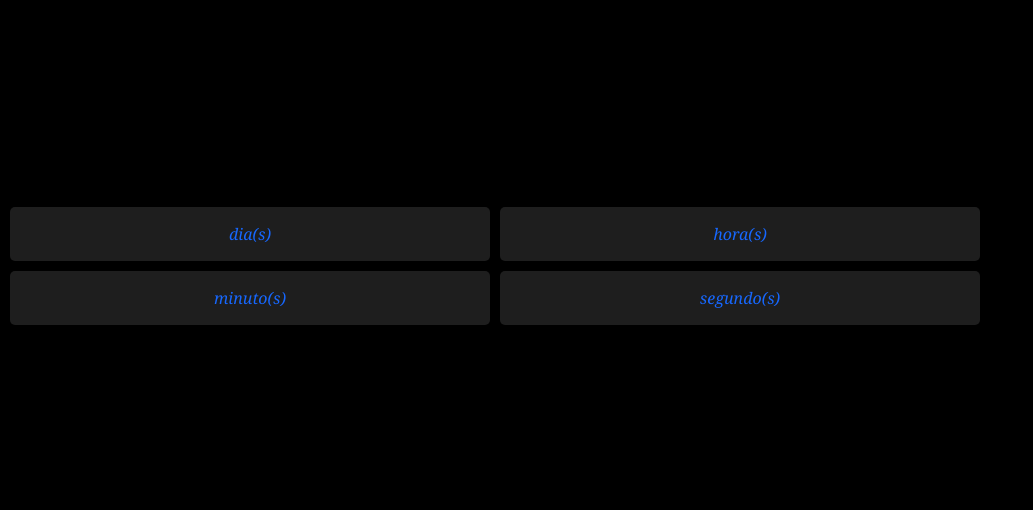
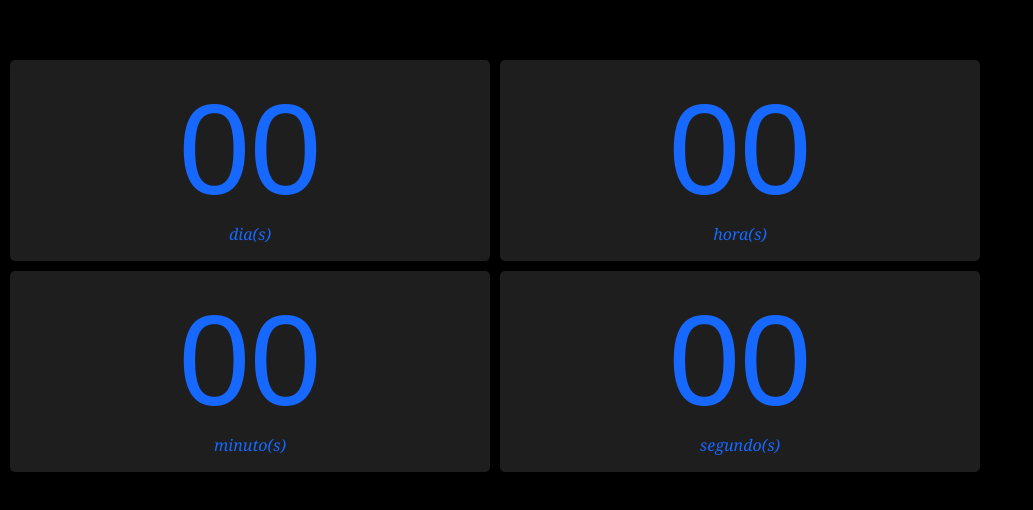
Before and after one commit to Pa1loh/RelogioCountDown, a plain HTML site: page index.html in a window 1280 px wide. Shown: the part 134-644 px from the top of the page, without its empty margins (0-1033 px from the left). Drawn offline with Linux system fonts and the light colour scheme.

Commit message:
update
testando

```diff
--- a/index.html
+++ b/index.html
@@ -11,19 +11,19 @@
 <body>
     <ul class="Countdown">
         <li>
-            <span data-time></span>
+            <span data-time>00</span>
             <div>dia(s)</div>
         </li>
         <li>
-            <span data-time></span>
+            <span data-time>00</span>
             <div>hora(s)</div>
         </li>
         <li>
-            <span data-time></span>
+            <span data-time>00</span>
             <div>minuto(s)</div>
         </li>
         <li>
-            <span data-time></span>
+            <span data-time>00</span>
             <div>segundo(s)</div>
         </li>
     </ul>
```
